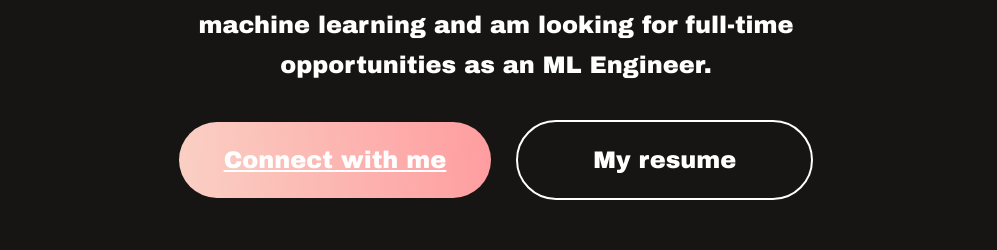
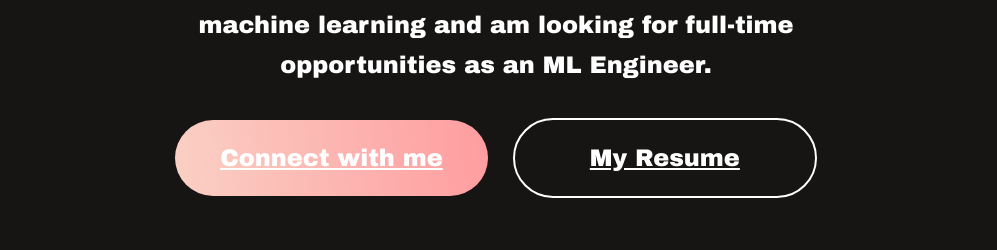
Before and after one commit to jamiekm1004/jamiekm1004.github.io, a React (Vite) app: page / in a window 1280 px wide. Shown: the part 1013-1263 px from the top of the page, without its empty margins (144-1141 px from the left). Built offline with nearby package versions, Linux system fonts and the light colour scheme.

Commit message:
resume updated

```diff
--- a/src/Components/Hero/Hero.css
+++ b/src/Components/Hero/Hero.css
@@ -39,17 +39,18 @@
   background: linear-gradient(264deg, #ff9a9e -5.09%, #fad0c4 100%);
   cursor: pointer;
 }
-.hero-resume{
+.hero-resume .resume-link{
   padding: 25px 75px;
   border-radius: 50px;
+  color:white;
   border: 2px solid white;
   cursor: pointer;
 }
 .hero-connect:hover{
   border: 2px solid white;
 }
-.hero-resume:hover{
-  border-color: #b415ff;
+.hero-resume .resume-link:hover{
+  border-color: #ff9a9e;
 }
 @media(max-width:768px){
   .hero img{
--- a/src/Components/Hero/Hero.jsx
+++ b/src/Components/Hero/Hero.jsx
@@ -10,7 +10,14 @@ const Hero = () => {
       <p>I'm graduating from UC Berkeley in Fall 2024 with a major in Statistics. I'm passionate about machine learning and am looking for full-time opportunities as an ML Engineer.</p>
       <div className="hero-action">
         <div className="hero-connect"><AnchorLink className='anchor-link' offset={50} href='#contact'>Connect with me</AnchorLink></div>
-        <div className="hero-resume">My resume</div>
+        <div className="hero-resume">
+          <a href="https://docs.google.com/document/d/1LL3-gbS_LZ2A8fq2fA1dnzECFF5Q_5yd/edit?usp=sharing&ouid=110649335848485115709&rtpof=true&sd=true"
+            target="_blank"
+            rel="noopener noreferrer"
+            className="resume-link">
+              My Resume
+            </a>
+        </div>
       </div>
     </div>
   )
```
